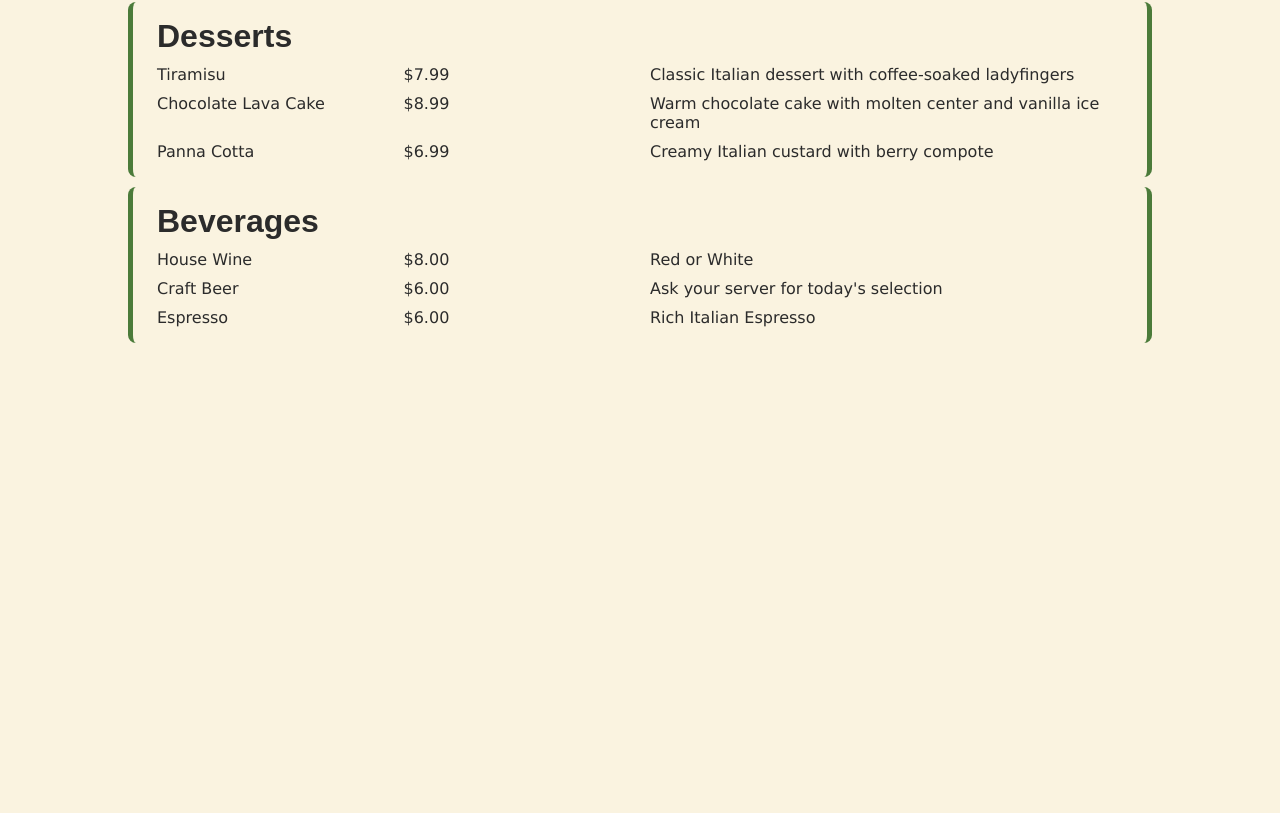
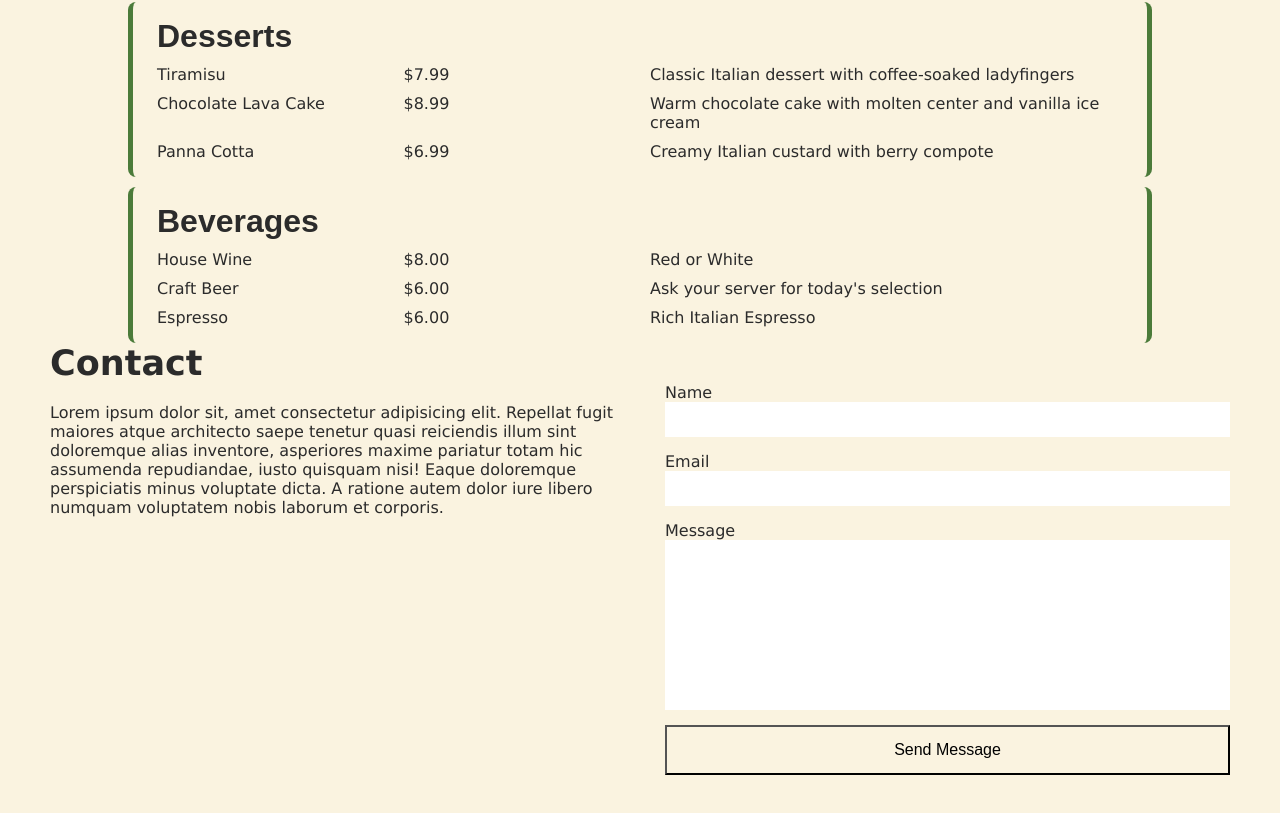
Before and after one commit to Jandel-12/Restaurant-Page, a website built with webpack: page src/index.html in a window 1280 px wide. Shown: the part 1216-2029 px from the top of the page. Before the commit the page ends 1559 px from the top, so only its background shows below. Built offline with nearby package versions, Linux system fonts and the light colour scheme; files whose address does not match are found by name.

Commit message:
complete restaurant page

```diff
--- a/src/contact.js
+++ b/src/contact.js
@@ -0,0 +1,33 @@
+export default function Contact(){
+
+    const section = document.createElement("section");
+    section.setAttribute('id', 'contact')
+    section.classList.add('contact-section')
+
+    section.innerHTML = `
+
+      <h2>Contact</h2>
+
+      <div class="group">
+        <div class="text">
+          Lorem ipsum dolor sit, amet consectetur adipisicing elit. Repellat fugit maiores atque architecto saepe tenetur quasi reiciendis illum sint doloremque alias inventore, asperiores maxime pariatur totam hic assumenda repudiandae, iusto quisquam nisi! Eaque doloremque perspiciatis minus voluptate dicta. A ratione autem dolor iure libero numquam voluptatem nobis laborum et corporis.
+        </div>
+
+        <form>
+          <label for="name">Name</label>
+          <input type="text" id="name">
+
+          <label for="email">Email</label>
+          <input type="email" id="email">
+
+          <label for="message">Message</label>
+          <textarea id="message" cols="30" rows="10"></textarea>
+
+          <button type="submit">Send Message</button>
+        </form>
+      </div>
+
+    `
+
+    return section
+}
--- a/src/index.html
+++ b/src/index.html
@@ -11,7 +11,7 @@
             <ul>
                 <li><a href="#slideshow-container">Home</a></li>
                 <li><a href="#menu">Menu</a></li>
-                <li><a href="">Contact</a></li>
+                <li><a href="#contact">Contact</a></li>
             </ul>
         </nav>
     </header>
--- a/src/index.js
+++ b/src/index.js
@@ -2,6 +2,7 @@ import createHero from "./hero.js";
 import navHandler from "./nav-handler.js";
 import "./style.css"
 import RestaurantMenu from "./menu.js";
+import Contact from "./contact.js";
 
 const content = document.getElementById("content");
 
@@ -23,3 +24,9 @@ document.addEventListener("DOMContentLoaded", ()=>{
     content.appendChild(RestaurantMenu());
 
 })
+
+document.addEventListener('DOMContentLoaded', ()=>{
+     content.appendChild(Contact())
+}
+
+)
--- a/src/nav-handler.js
+++ b/src/nav-handler.js
@@ -5,7 +5,7 @@ document.addEventListener("DOMContentLoaded", () => {
 
   navLinks.forEach(link => {
     link.addEventListener("click", (e) => {
-      e.preventDefault(); // we'll handle scrolling
+      e.preventDefault();
 
       const targetId = link.getAttribute("href");
       const targetEl = document.querySelector(targetId);
@@ -13,7 +13,7 @@ document.addEventListener("DOMContentLoaded", () => {
       if (targetEl) {
         targetEl.scrollIntoView({ behavior: "smooth", block: "start" });
       } else {
-        // If the element is not yet in DOM, give a helpful message:
+
         console.warn(`Target not found for ${targetId}. If created dynamically, ensure it has that id.`);
       }
     });
--- a/src/style.css
+++ b/src/style.css
@@ -118,3 +118,51 @@ ul li ,li a{
   gap: 10px;
   margin-top: 10px;
 }
+
+.contact-section {
+    padding: 0 50px;
+    margin-bottom: 100px;
+  }
+
+  .contact-section h2 {
+    font-size: 35px;
+  }
+
+  .contact-section .group {
+    display: flex;
+    gap: 50px;
+  }
+
+  .contact-section .group .text {
+    flex: 3;
+    margin-top: 20px;
+  }
+
+  .contact-section .group form {
+    flex: 3;
+    display: flex;
+    flex-direction: column;
+  }
+
+  .contact-section .group form input,
+  .contact-section .group form textarea {
+    font-family: 'Poppins', sans-serif;
+    border: 2px solid var(--link-color);
+    padding: 10px;
+    margin-bottom: 15px;
+    outline: none;
+    resize: none;
+  }
+
+  .contact-section .group form button {
+    font-size: 16px;
+    font-family: 'Poppins', sans-serif;
+    background-color: var(--link-color);
+    height: 50px;
+    cursor: pointer;
+    transition: .1s;
+  }
+
+  .contact-section .group form button:hover {
+    filter: brightness(.9);
+  }
```
